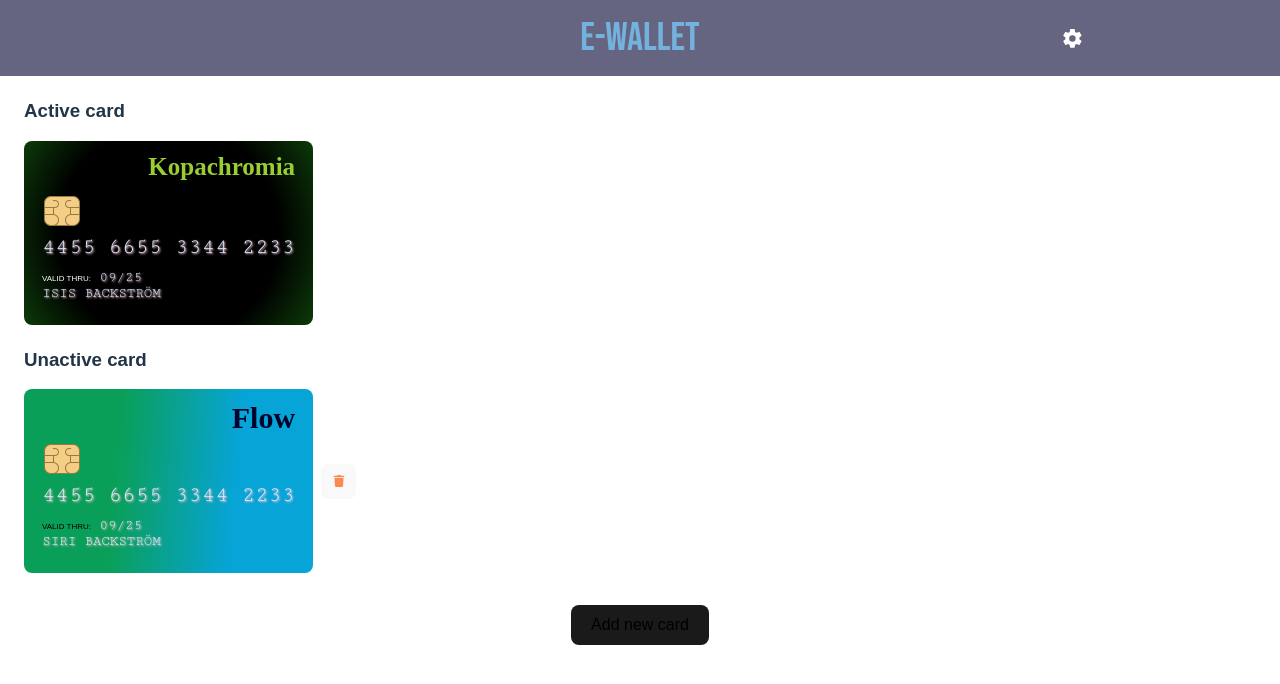
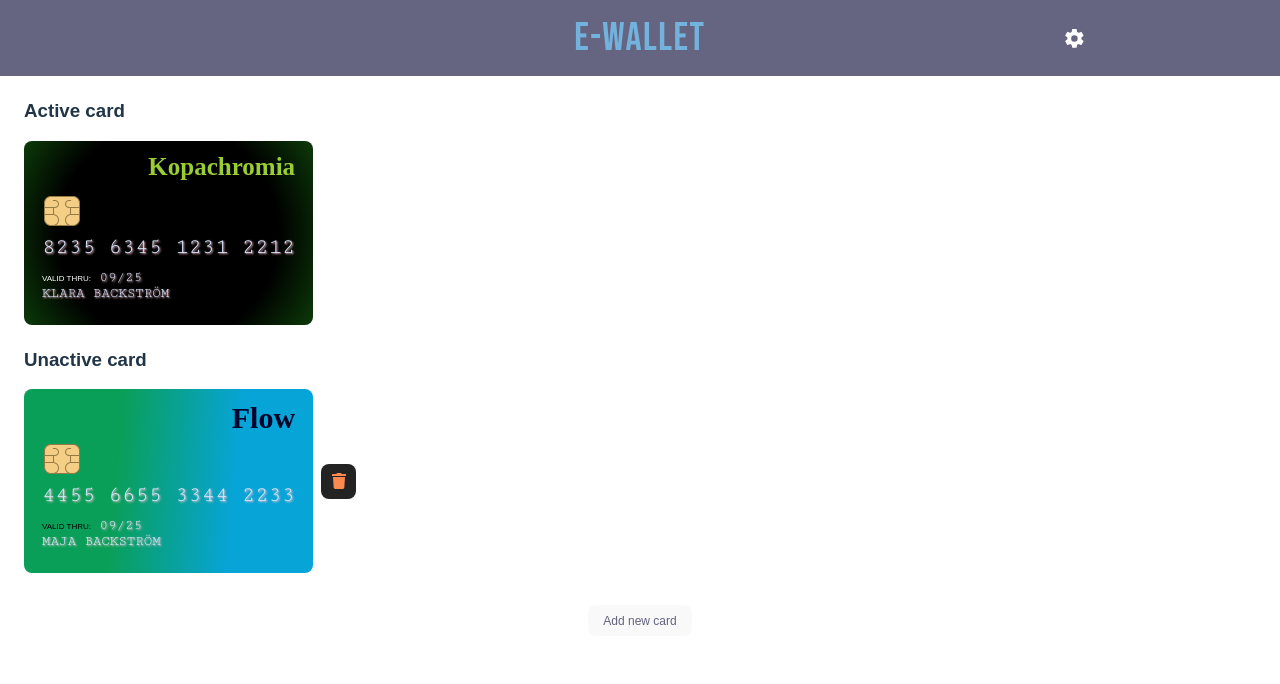
Before and after one commit to sirisab/E-Wallet, a React (Vite) app: page / in a window 1280 px wide. Shown: the top 684 px of the page. Built offline with nearby package versions, Linux system fonts and the light colour scheme; a web font is replaced by a local one.

Commit message:
adds new color for buttons

```diff
--- a/src/App.css
+++ b/src/App.css
@@ -22,7 +22,12 @@
   padding: 8px;
   margin: 8px;
   font-size: 10px;
+  background-color: rgb(35, 35, 35);
   color: rgb(251, 138, 81);
+}
+
+.deleteCardBtn:hover {
+  background-color: rgb(66, 66, 66);
 }
 
 .addNewCardLink {
--- a/src/features/card/cardSlice.js
+++ b/src/features/card/cardSlice.js
@@ -8,10 +8,10 @@ const cardSlice = createSlice({
       {
         id: 77,
         bgColor: "Kopachromia",
-        cardNumber: "4455 6655 3344 2233",
+        cardNumber: "8235 6345 1231 2212",
         validThruMonth: "09",
         validThruYear: "25",
-        name: "ISIS BACKSTRÖM",
+        name: "KLARA BACKSTRÖM",
         brand: "Kopachromia",
         active: true,
       },
@@ -21,7 +21,7 @@ const cardSlice = createSlice({
         cardNumber: "4455 6655 3344 2233",
         validThruMonth: "09",
         validThruYear: "25",
-        name: "SIRI BACKSTRÖM",
+        name: "MAJA BACKSTRÖM",
         brand: "Flow",
         active: false,
       },
--- a/src/index.css
+++ b/src/index.css
@@ -50,6 +50,7 @@ a {
   color: #646cff;
   text-decoration: inherit;
 }
+
 a:hover {
   color: #535bf2;
 }
@@ -66,6 +67,7 @@ h1 {
   color: #73b2dd;
   margin: 0;
   padding: 0;
+  letter-spacing: 1.5px;
 }
 
 h2 {
@@ -85,13 +87,12 @@ button {
   font-size: 12px;
   font-weight: 500;
   font-family: inherit;
-  background-color: #1a1a1a;
+  background-color: #73b2dd;
+  color: rgba(42, 42, 81, 0.723);
   cursor: pointer;
   transition: border-color 0.25s;
 }
-button:hover {
-  border-color: #646cff;
-}
+
 button:focus,
 button:focus-visible {
   outline: 4px auto -webkit-focus-ring-color;
--- a/src/routes/StartPage.jsx
+++ b/src/routes/StartPage.jsx
@@ -38,14 +38,12 @@ function Startpage() {
                 dispatch(deleteCard(card.id));
               }}
             >
-              <FaTrash size="12px" />
+              <FaTrash size="16px" />
             </button>
           </div>
         ))}
       <div className="buttonDiv">
         <button
-          className="addNewCardLink"
-          type="button"
           onClick={() => {
             if (cards.length === 4) {
               alert("You can only have 4 cards registered. Delete a card!");
```
